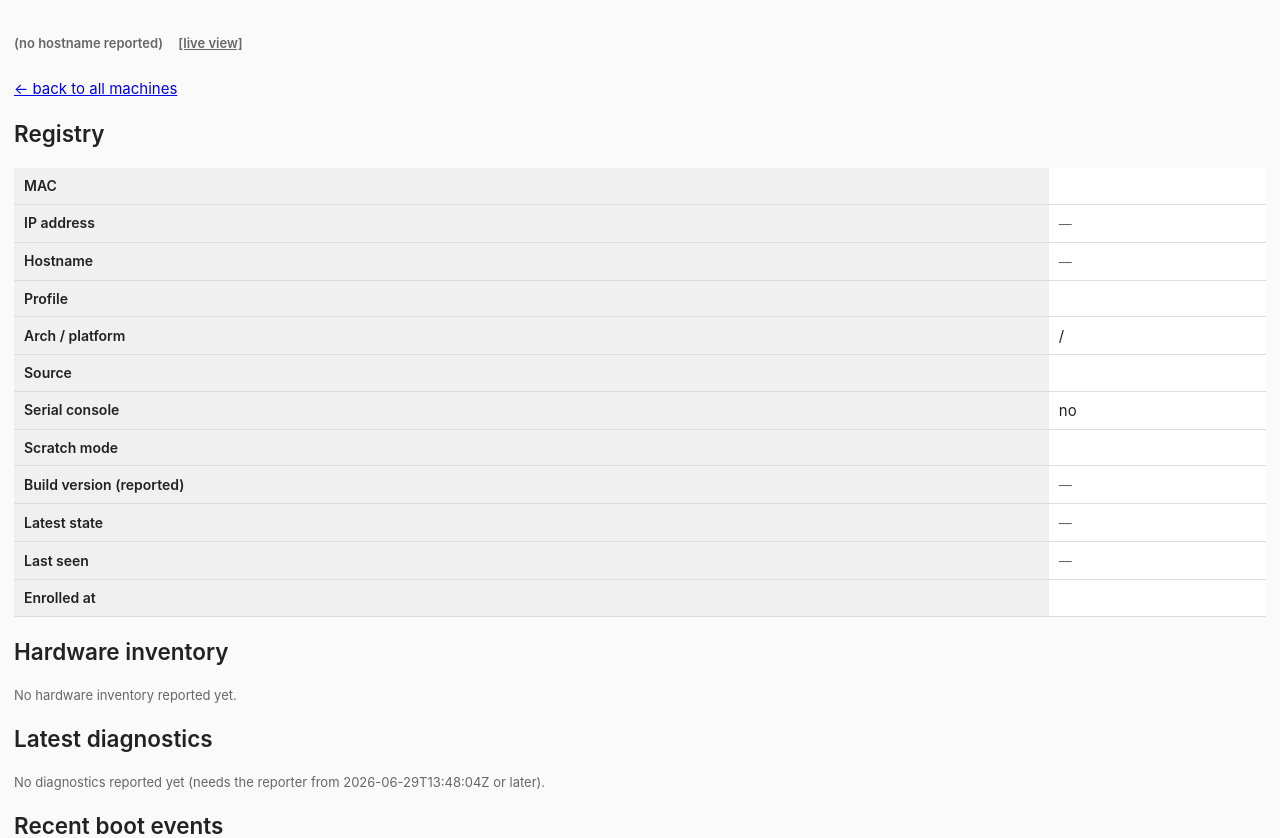
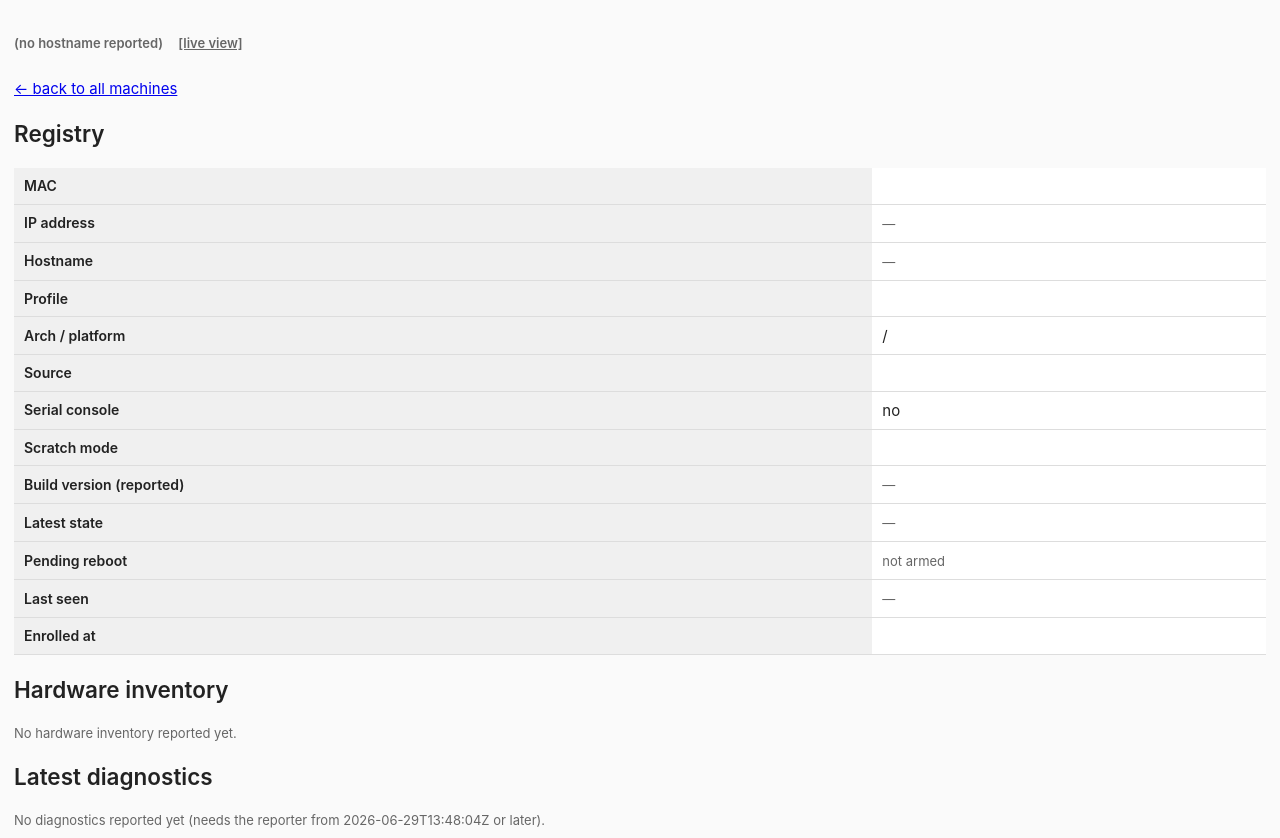
Before and after one commit to fleetboot/fleetboot, a Python web app: template fleetboot/server/templates/machine_detail.html in a window 1280 px wide. Shown: the part 45-883 px from the top of the page. Run offline with Jinja, Linux system fonts and the light colour scheme; the template is opened without the code that fills it, so the values that code supplies are empty.

Commit message:
Show pending-reboot state on machine list + detail pages
The pending_reboot flag already existed on the machine row (armed
by delete-and-reboot when PDU fails, cleared by /sessions mint on
next PXE) but nowhere in the UI surfaced it. Admin had no way to
tell "did my reboot request take effect yet?" without querying
the DB directly.

Machines page:
  - Under the "Latest state" cell for any armed machine, a red
    "↻ reboot armed" badge with a hover-title explaining what
    that means. Nothing shown when the flag is clear.

Machine detail page:
  - New "Pending reboot" row. Same red badge when armed, "not
    armed" muted text otherwise. Verbose tooltip describes the
    lifecycle (armed → next heartbeat carries pending_reboot=true
    → reporter systemctl reboots → session mint clears the flag).

Co-Authored-By: Claude Opus 4.7 <noreply@anthropic.com>

```diff
--- a/fleetboot/server/templates/machine_detail.html
+++ b/fleetboot/server/templates/machine_detail.html
@@ -72,6 +72,16 @@
         <span class="state-{{ current_state }}">{{ current_state }}</span>
       {% else %}
         <span class="muted">—</span>
+      {% endif %}
+    </td></tr>
+    <tr><th>Pending reboot</th><td>
+      {% if machine.pending_reboot %}
+        <span class="version-stale"
+              title="Soft-reboot signal is armed. The next /status heartbeat from this machine will carry pending_reboot=true, and the in-image reporter will systemctl reboot when it sees that. Cleared implicitly when the machine mints a fresh boot session (i.e. re-PXEs).">
+          ↻ armed — machine will reboot on its next heartbeat
+        </span>
+      {% else %}
+        <span class="muted">not armed</span>
       {% endif %}
     </td></tr>
     <tr><th>Last seen</th><td>
```
Also changed, not shown: fleetboot/server/templates/machines.html (+7 -0 lines).
